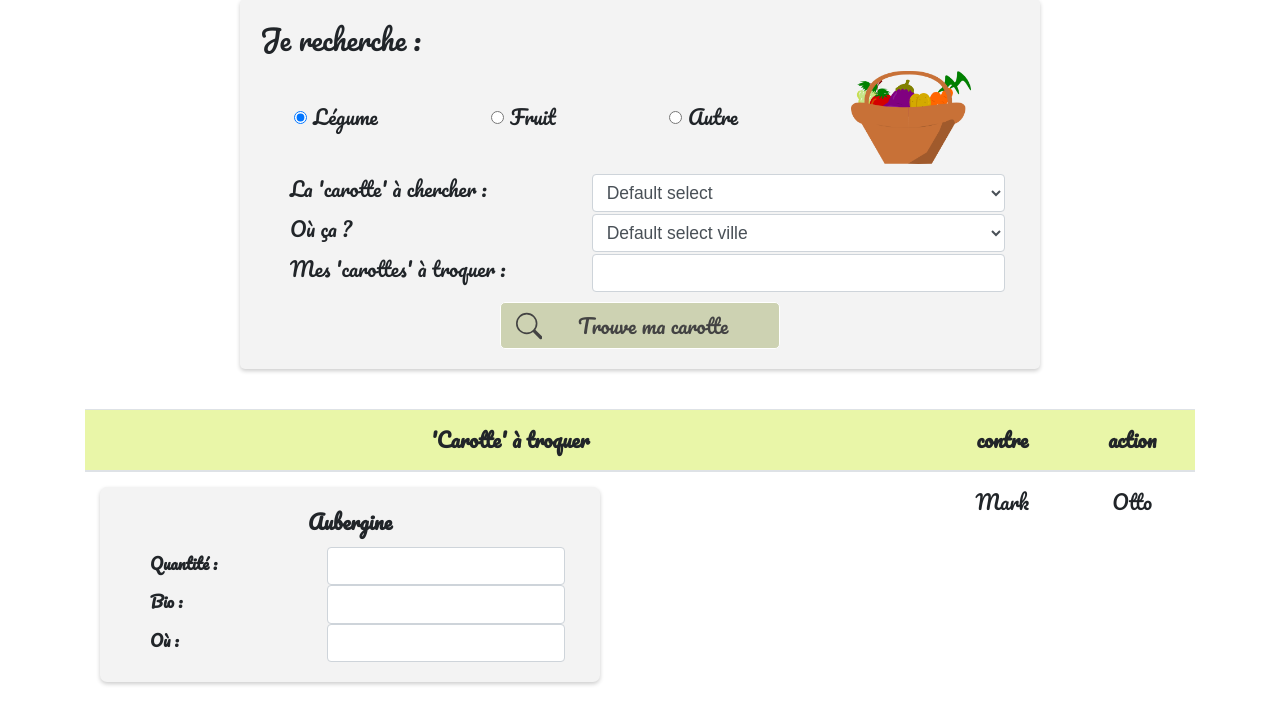
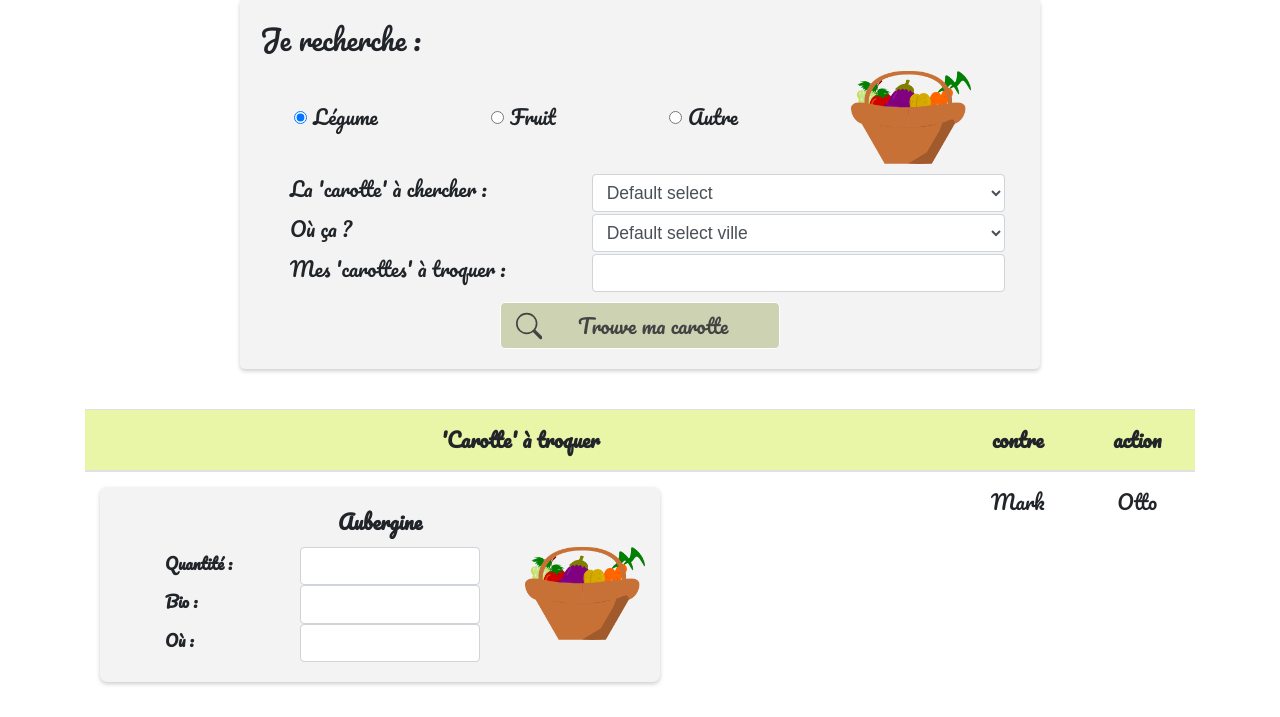
Before and after one commit to severine31/trocTaCarotte, a Symfony app: template templates/home.html.twig in a window 1280 px wide. Shown: the part 301-1018 px from the top of the page. Run offline with Twig, Linux system fonts and the light colour scheme; the template is opened without the code that fills it, so the values that code supplies are empty; some libraries are stand-ins or nearby versions.

Commit message:
Table troc listing -> add image.

```diff
--- a/public/css/ttc.css
+++ b/public/css/ttc.css
@@ -96,7 +96,7 @@ table{
     box-shadow: 0 2px 4px 0 rgba(0,0,0,.2);
     border-radius: 7px;
     padding:1em;
-    width: 25em;
+    width: 28em;
 }
 .labelCarotteForm{
     margin: 0em;
--- a/templates/home.html.twig
+++ b/templates/home.html.twig
@@ -94,6 +94,9 @@
                             </div>
                             <div class="container">
                                 <div class="row">
+                                    <div class="col-9">
+                                        <div class="container">
+                                            <div class="row">
                                                 <div class="col-5">
                                                     <label for="contreCarotte" class="col labelCarotteForm">Quantité :</label>
                                                 </div>
@@ -118,6 +121,14 @@
                                                 </div>
                                             </div>
                                         </div>
+                                    </div>
+                                    <div class="col-3">
+                                        <div class="form-check form-check-inline">
+                                            <img class=img-form src={{asset('/img/legume/panier_flat.png')}} style=width:5%/>
+                                        </div>
+                                    </div>
+                                </div>
+                            </div>
                         </form>
                     </th>
                     <td>Mark</td>
```
Lines whose indentation alone changed are shown as unchanged.
